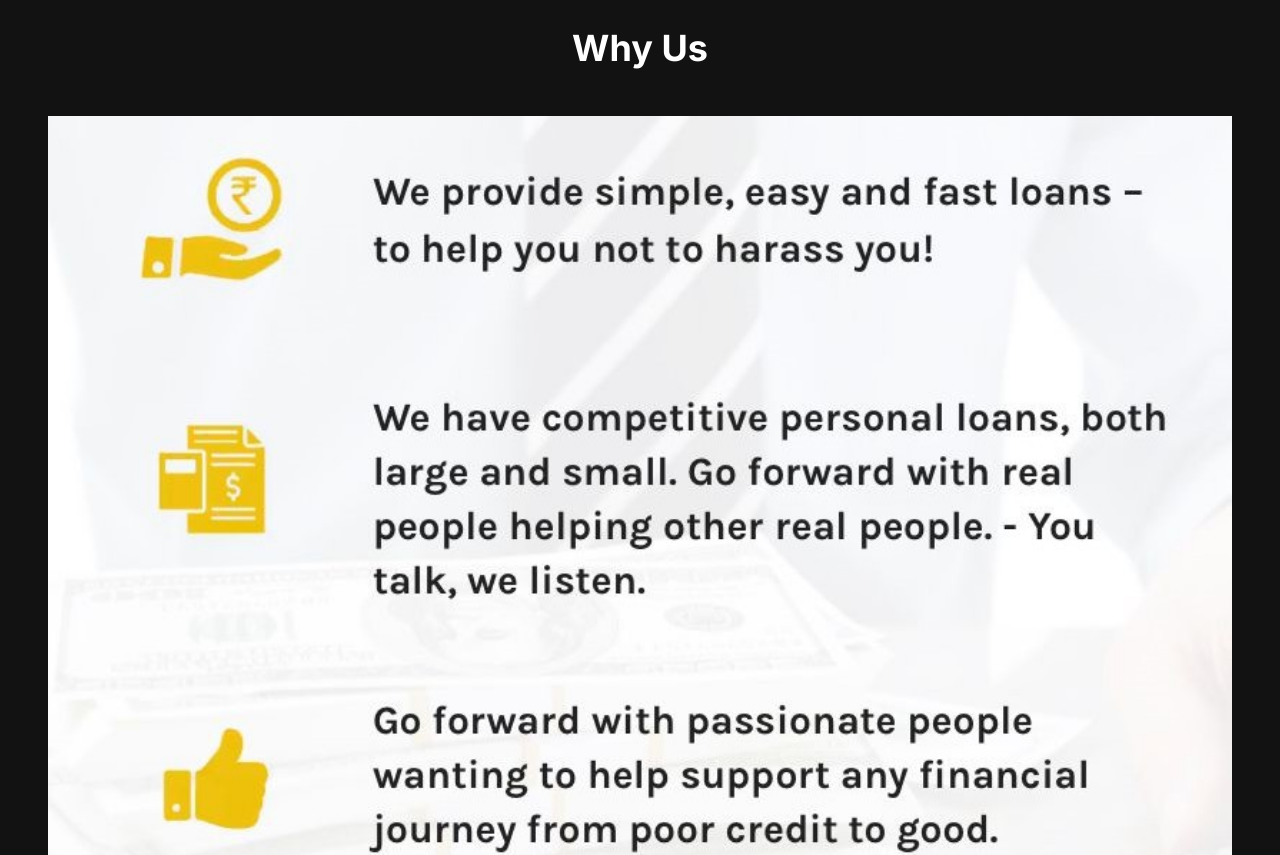
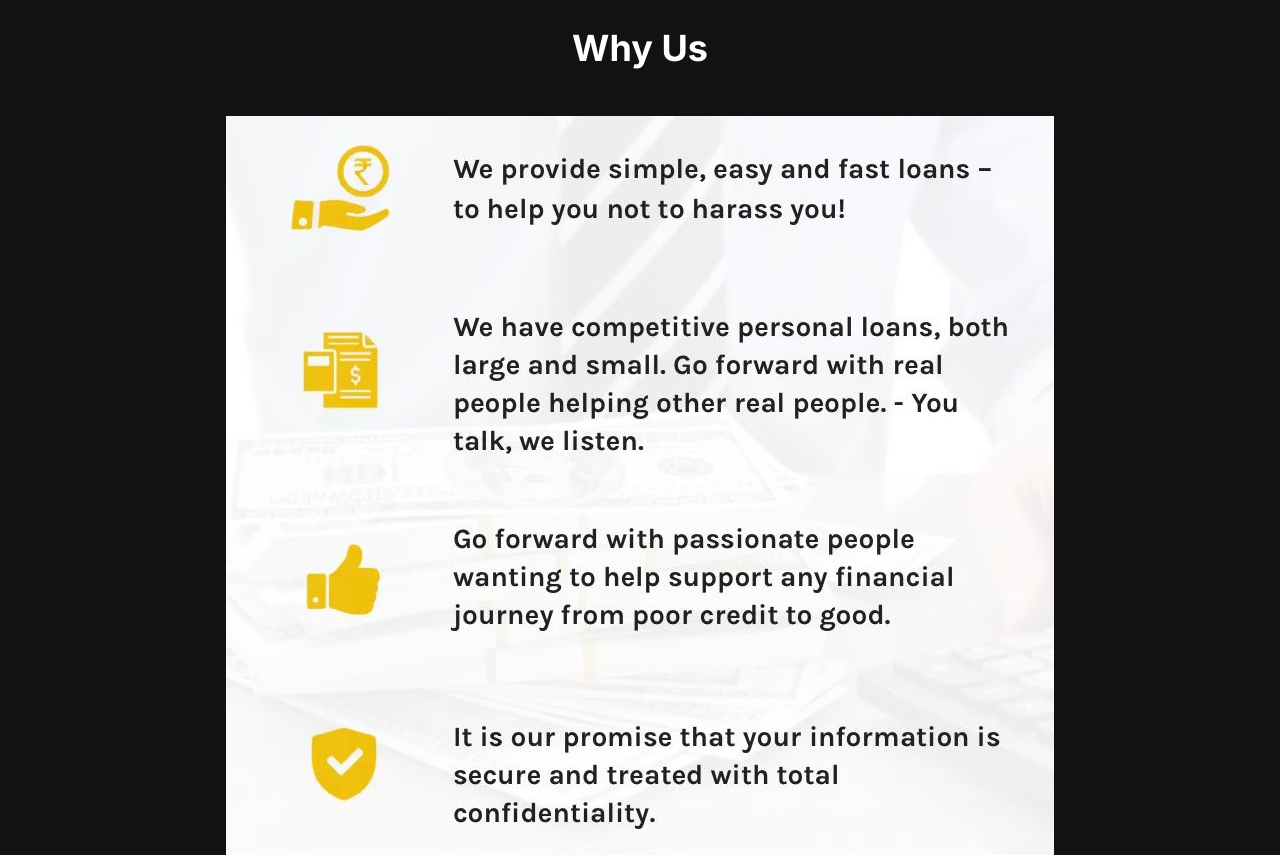
Before and after one commit to Pratik212/funding-first, a Next.js app: page / in a window 1280 px wide. Shown: the part 1472-2327 px from the top of the page. Built offline with nearby package versions, Linux system fonts and the light colour scheme.

Commit message:
manage image content.

```diff
--- a/src/app/components/WhyUs.jsx
+++ b/src/app/components/WhyUs.jsx
@@ -5,15 +5,14 @@ import Facebook from "../../../public/images/why-us1.jpg";
 
 
 const WhyUs = () => {
-
     return (
             <section className="mt-5 mb-2" id="whyus">
                 <h2 className="text-center text-4xl font-bold text-white mt-4 mb-8 md:mb-12">
                     Why Us
                 </h2>
-            <div>
-            <Image style={{width: '100%', imageRendering: 'auto'}}  src={Facebook} alt="Facebook Icon"/>
-            </div>
+                <div style={{display: 'flex', justifyContent: 'center'}}>
+                    <Image src={Facebook} alt="Facebook Icon"/>
+                </div>
         </section>
     );
 };
```
